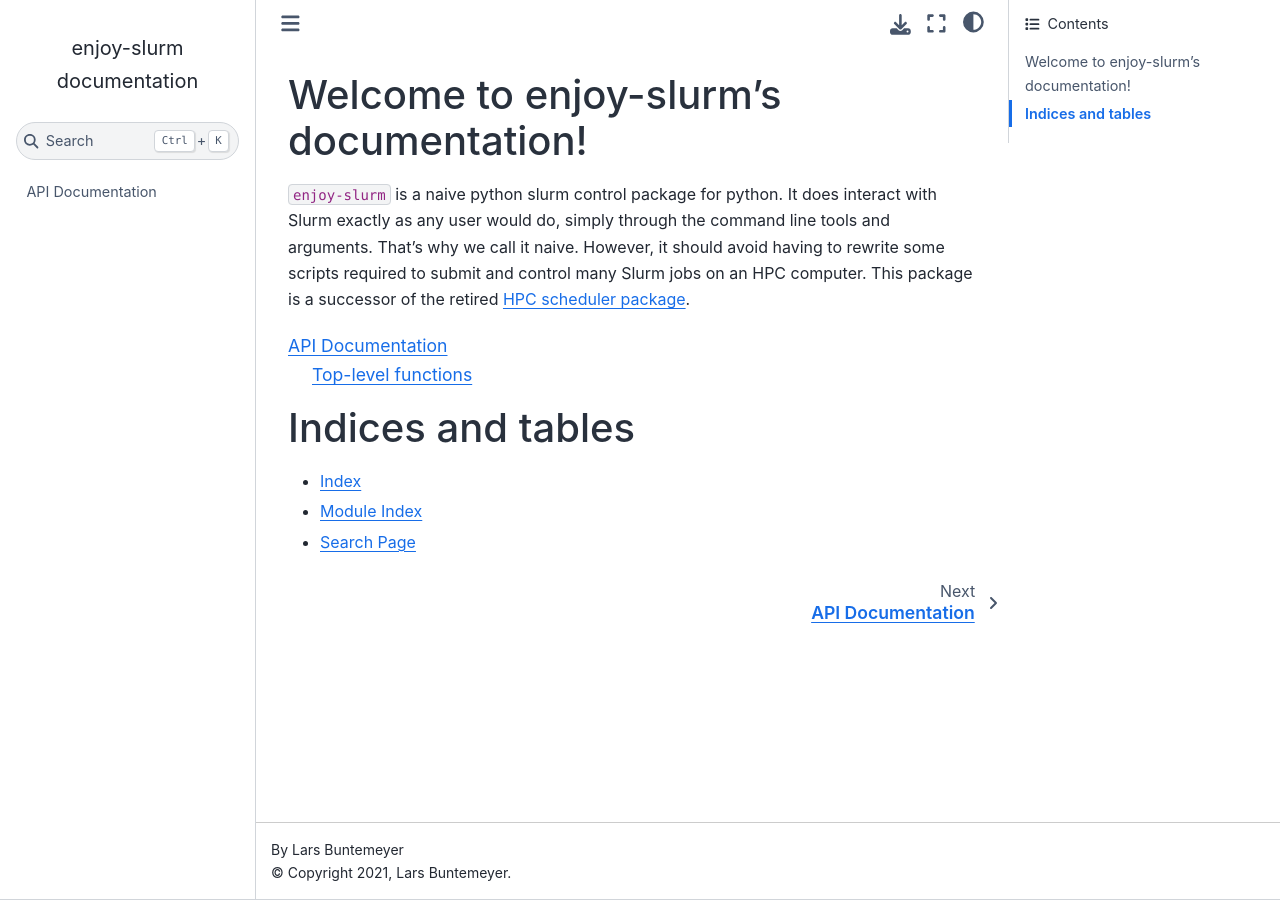
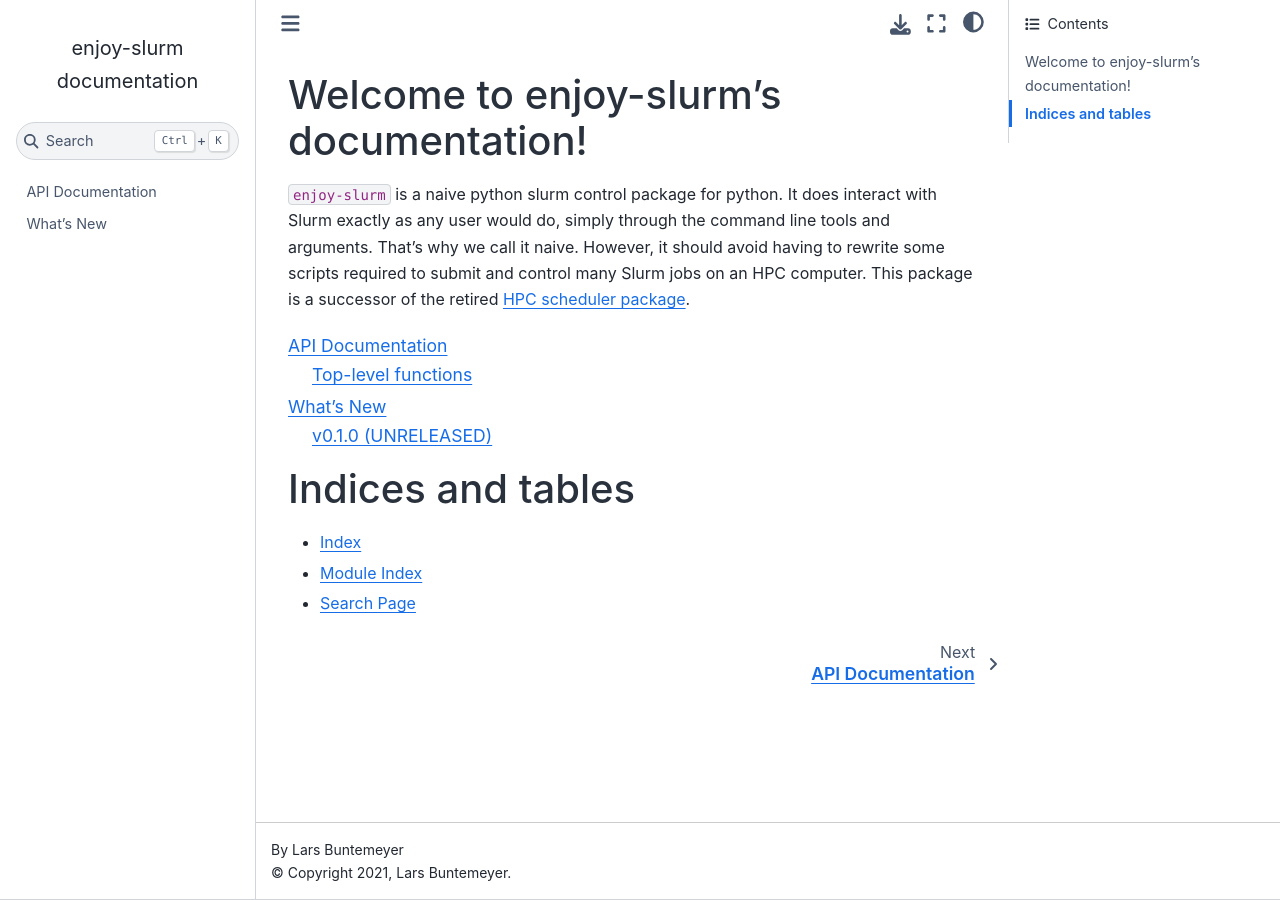
Before and after one commit to larsbuntemeyer/enjoy-slurm, a Sphinx documentation site: the page built from docs/index.rst, in a window 1280 px wide. Built offline with Sphinx 7.4.7 and the Sphinx Book theme 1.1.4, drawn with Linux system fonts in a browser that asks for light colours; pages that are not in the unit, such as notebooks, are missing from menus; the version number could not be read and is left out.

Commit message:
added whats_new section to docs

```diff
--- a/docs/index.rst
+++ b/docs/index.rst
@@ -9,6 +9,7 @@ Welcome to enjoy-slurm's documentation!
 
    tutorial
    api
+   whats_new
 
 
 
--- /dev/null
+++ b/docs/whats_new.rst
@@ -0,0 +1,15 @@
+.. currentmodule:: enjoy_slurm
+
+What's New
+==========
+
+.. ipython:: python
+   :suppress:
+
+    import enjoy_slurm
+
+
+v0.1.0 (UNRELEASED)
+-------------------
+
+Initial release.
```
